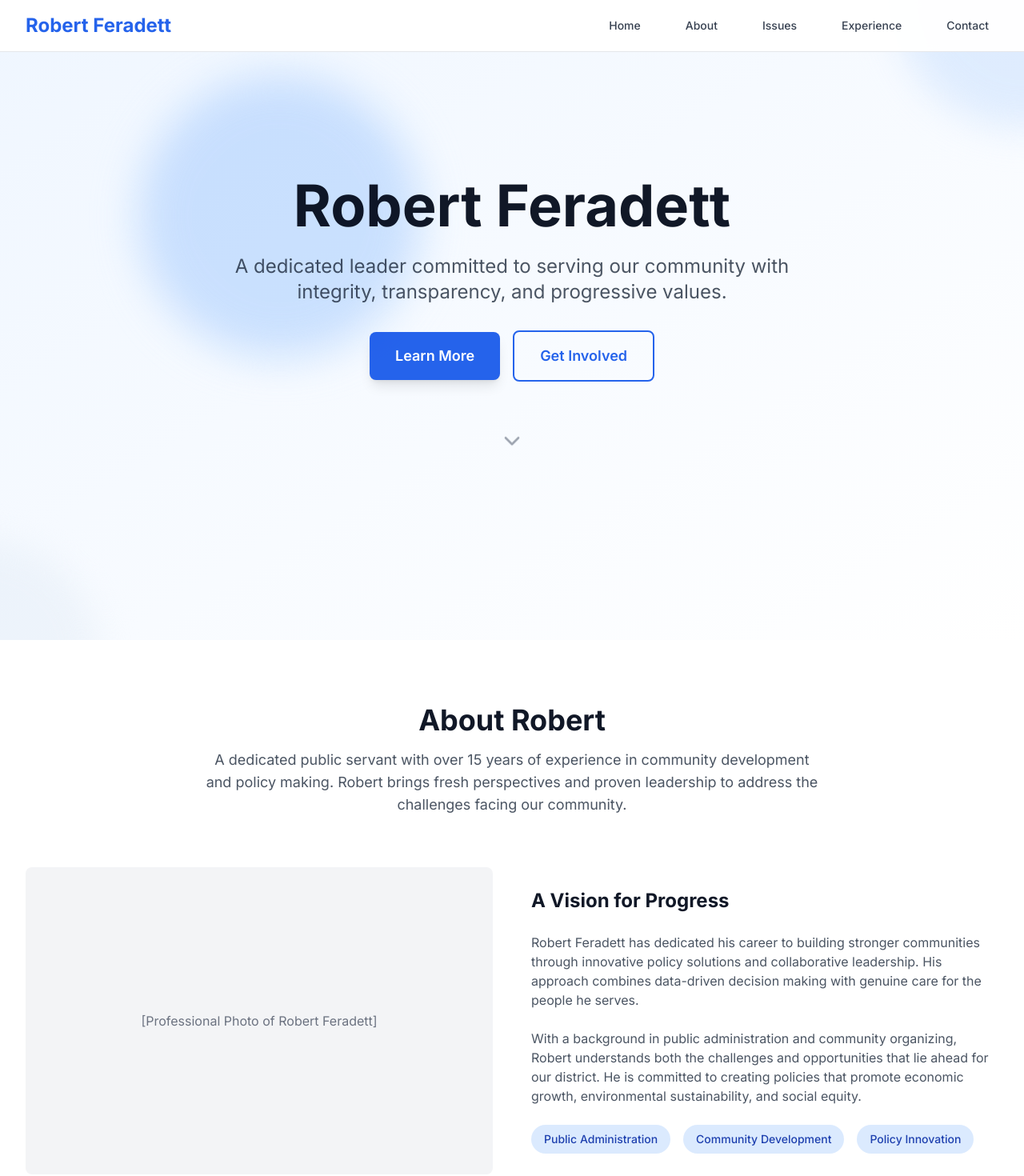
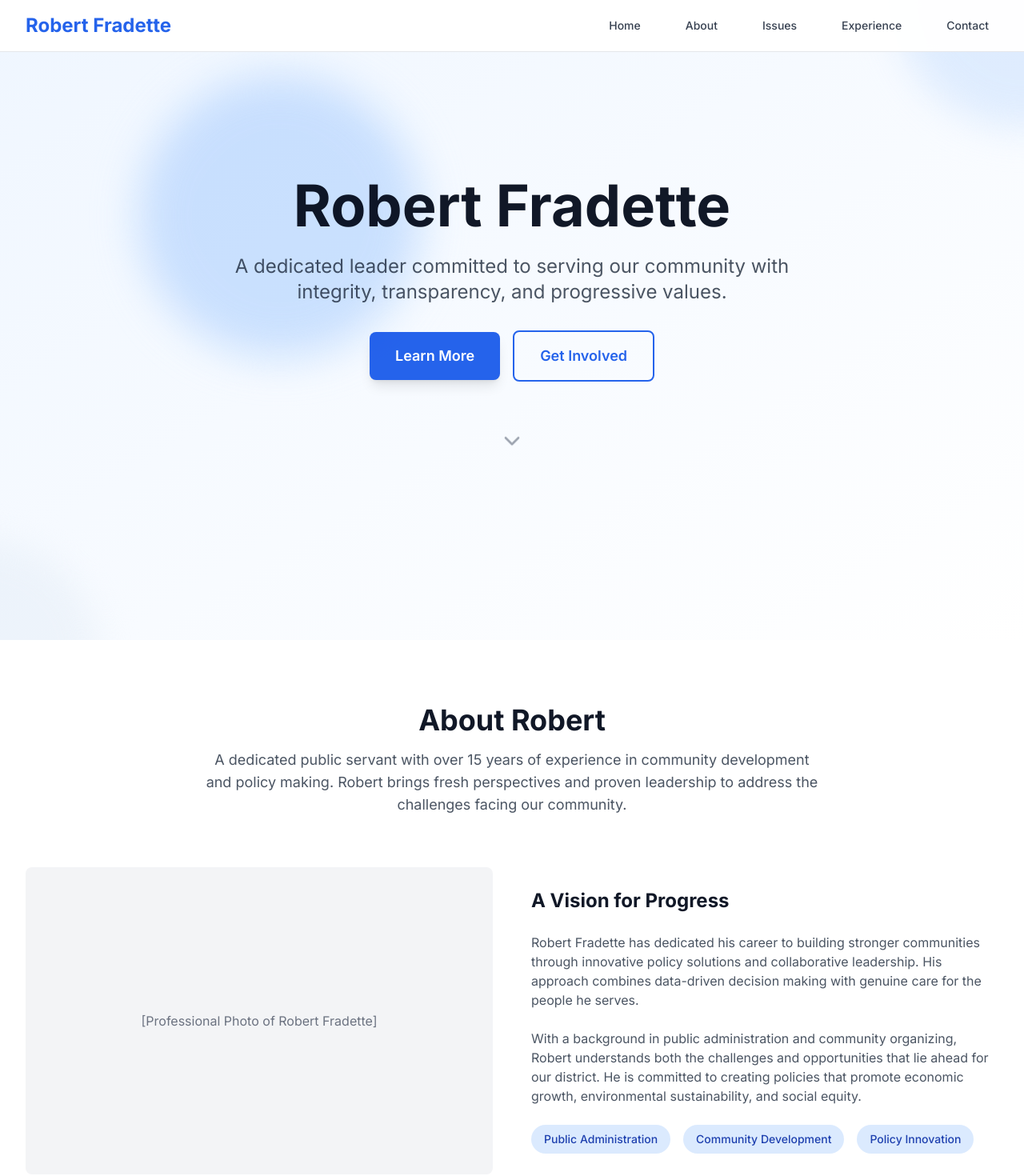
Before and after one commit to venkatesh-venk/robert-portfolio, a Next.js app: page / in a window 1280 px wide. Shown: the top 1470 px of the page at 80% size. Built offline with nearby package versions, Linux system fonts and the light colour scheme.

Commit message:
small change

```diff
--- a/src/app/layout.tsx
+++ b/src/app/layout.tsx
@@ -5,13 +5,13 @@ import "./globals.css";
 const inter = Inter({ subsets: ["latin"] });
 
 export const metadata: Metadata = {
-  title: "Robert Feradett - Political Portfolio",
-  description: "Official political portfolio and campaign website of Robert Feradett",
-  keywords: ["politics", "campaign", "election", "Robert Feradett", "government"],
-  authors: [{ name: "Robert Feradett" }],
+  title: "Robert Fradette - Political Portfolio",
+  description: "Official political portfolio and campaign website of Robert Fradette",
+  keywords: ["politics", "campaign", "election", "Robert Fradette", "government"],
+  authors: [{ name: "Robert Fradette" }],
   openGraph: {
-    title: "Robert Feradett - Political Portfolio",
-    description: "Official political portfolio and campaign website of Robert Feradett",
+    title: "Robert Fradette - Political Portfolio",
+    description: "Official political portfolio and campaign website of Robert Fradette",
     type: "website",
   },
 };
--- a/src/components/About.tsx
+++ b/src/components/About.tsx
@@ -51,7 +51,7 @@ const About = () => {
           >
             <div className="bg-gray-100 rounded-lg p-8 h-96 flex items-center justify-center">
               <p className="text-gray-500 text-center">
-                [Professional Photo of Robert Feradett]
+                [Professional Photo of Robert Fradette]
               </p>
             </div>
           </motion.div>
@@ -67,7 +67,7 @@ const About = () => {
               A Vision for Progress
             </h3>
             <p className="text-gray-600">
-              Robert Feradett has dedicated his career to building stronger communities
+              Robert Fradette has dedicated his career to building stronger communities
               through innovative policy solutions and collaborative leadership. His
               approach combines data-driven decision making with genuine care for
               the people he serves.
--- a/src/components/Contact.tsx
+++ b/src/components/Contact.tsx
@@ -62,7 +62,7 @@ const Contact = () => {
                 </div>
                 <div>
                   <p className="font-semibold text-gray-900">Email</p>
-                  <p className="text-gray-600">robert@feradett.com</p>
+                  <p className="text-gray-600">robert@Fradette.com</p>
                 </div>
               </div>
 
--- a/src/components/Hero.tsx
+++ b/src/components/Hero.tsx
@@ -14,7 +14,7 @@ const Hero = () => {
             transition={{ duration: 0.8 }}
           >
             <h1 className="text-4xl md:text-6xl lg:text-7xl font-bold text-gray-900 mb-6">
-              Robert Feradett
+              Robert Fradette
             </h1>
             <p className="text-xl md:text-2xl text-gray-600 mb-8 max-w-3xl mx-auto">
               A dedicated leader committed to serving our community with integrity,
--- a/src/components/Navigation.tsx
+++ b/src/components/Navigation.tsx
@@ -22,7 +22,7 @@ const Navigation = () => {
           {/* Logo */}
           <div className="flex-shrink-0">
             <h1 className="text-2xl font-bold text-primary-600">
-              Robert Feradett
+              Robert Fradette
             </h1>
           </div>
 
```
